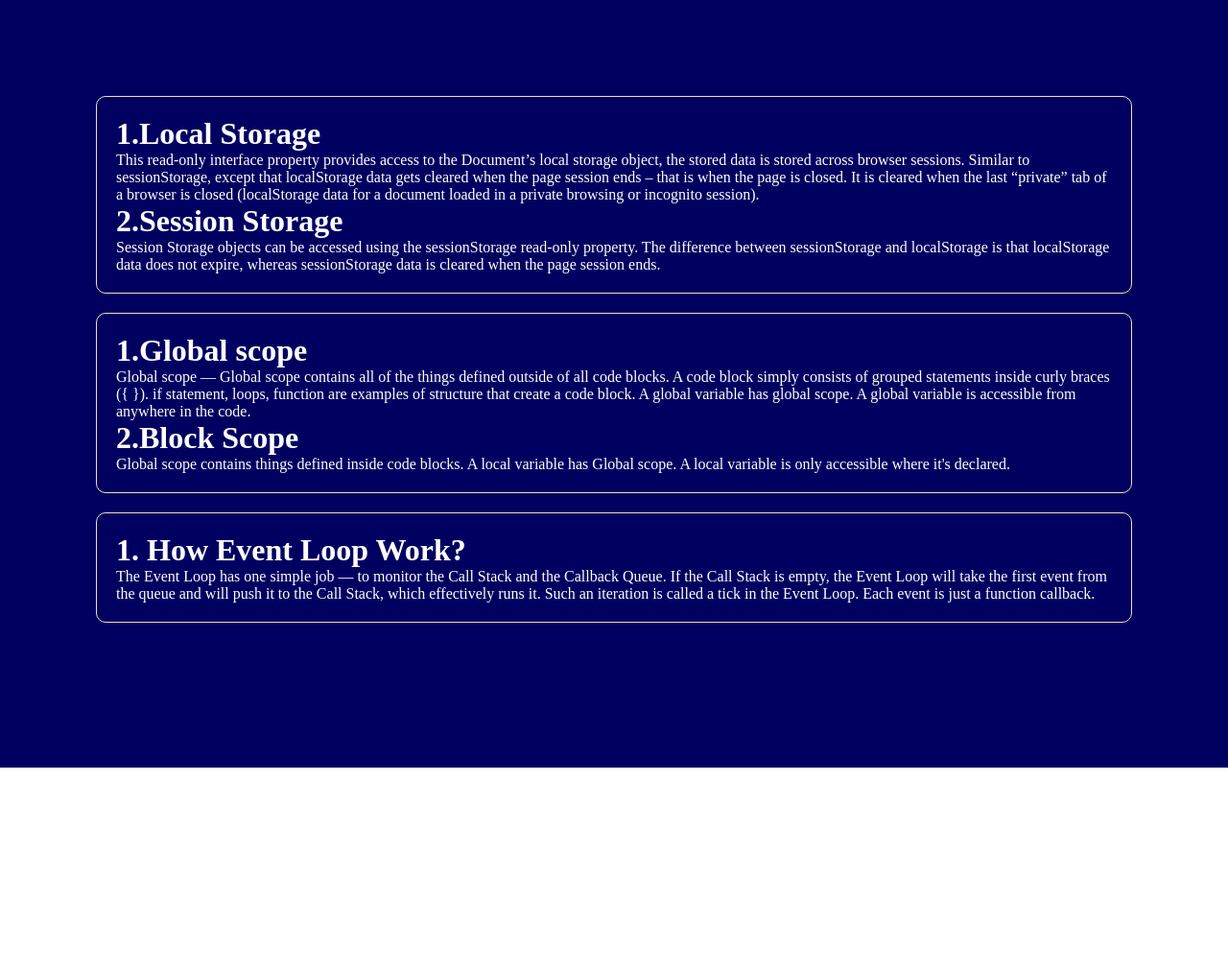
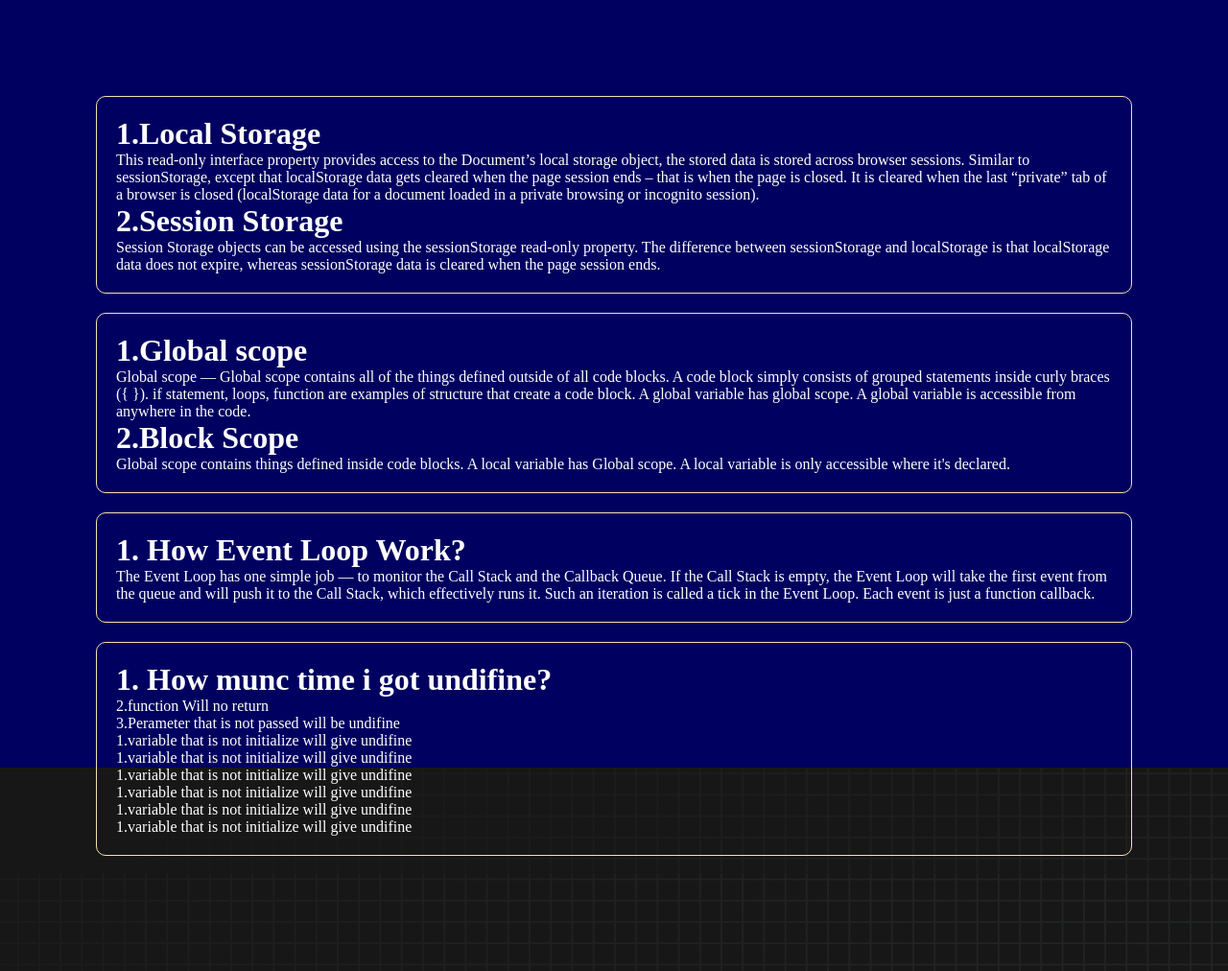
Before and after one commit to abdulquayumhp/typing-master-update-, a plain HTML site: page blog.html in a window 1280 px wide. Shown: the whole page at 96% size. Before the commit the page ends 800 px from the top, so only its background shows below. Drawn offline with Linux system fonts and the light colour scheme.

Commit message:
blog section start

```diff
--- a/blog.html
+++ b/blog.html
@@ -59,6 +59,18 @@
           </p>
         </div>
         <!-- local storage end  -->
+        <div class="local-storage">
+          <h1>1. How munc time i got undifine?</h1>
+          <p>2.function Will no return</p>
+          <p>3.Perameter that is not passed will be undifine</p>
+          <p>1.variable that is not initialize will give undifine</p>
+          <p>1.variable that is not initialize will give undifine</p>
+          <p>1.variable that is not initialize will give undifine</p>
+          <p>1.variable that is not initialize will give undifine</p>
+          <p>1.variable that is not initialize will give undifine</p>
+          <p>1.variable that is not initialize will give undifine</p>
+        </div>
+        <!-- local storage end  -->
       </div>
       <!-- blog container end  -->
     </div>
--- a/styles.css
+++ b/styles.css
@@ -149,7 +149,7 @@ button {
 
 .card {
   flex-wrap: wrap;
-  width: 400px;
+  width: 340px;
   height: 100%;
   padding: 50px;
   justify-content: space-between;
```
